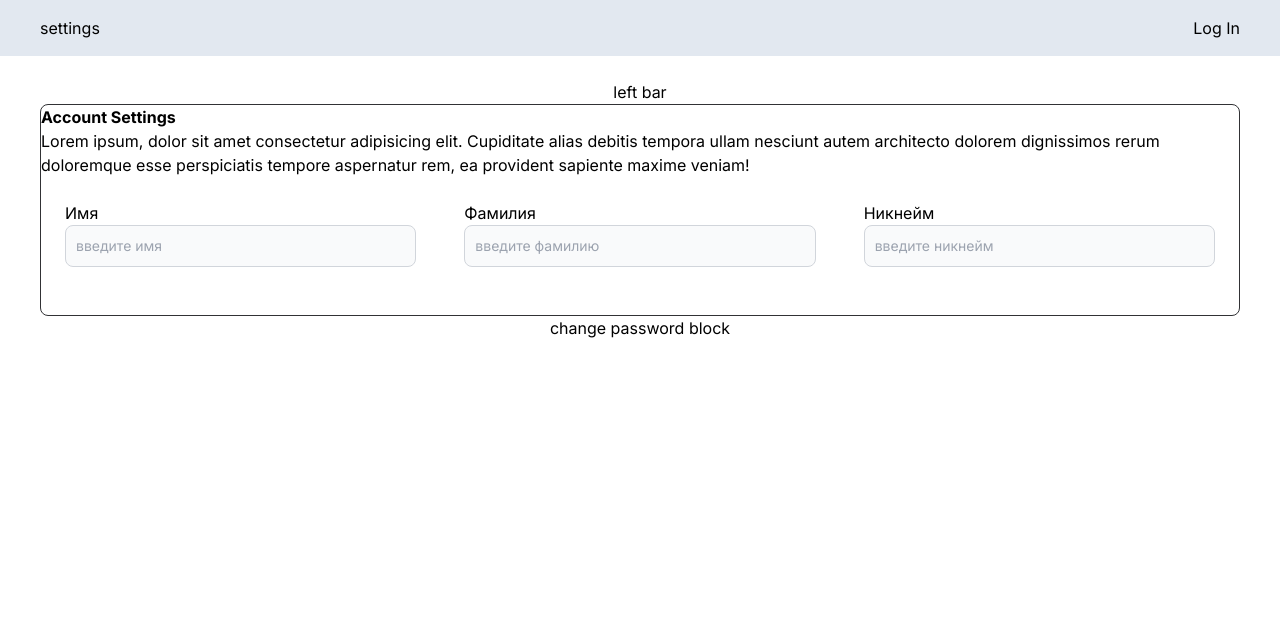
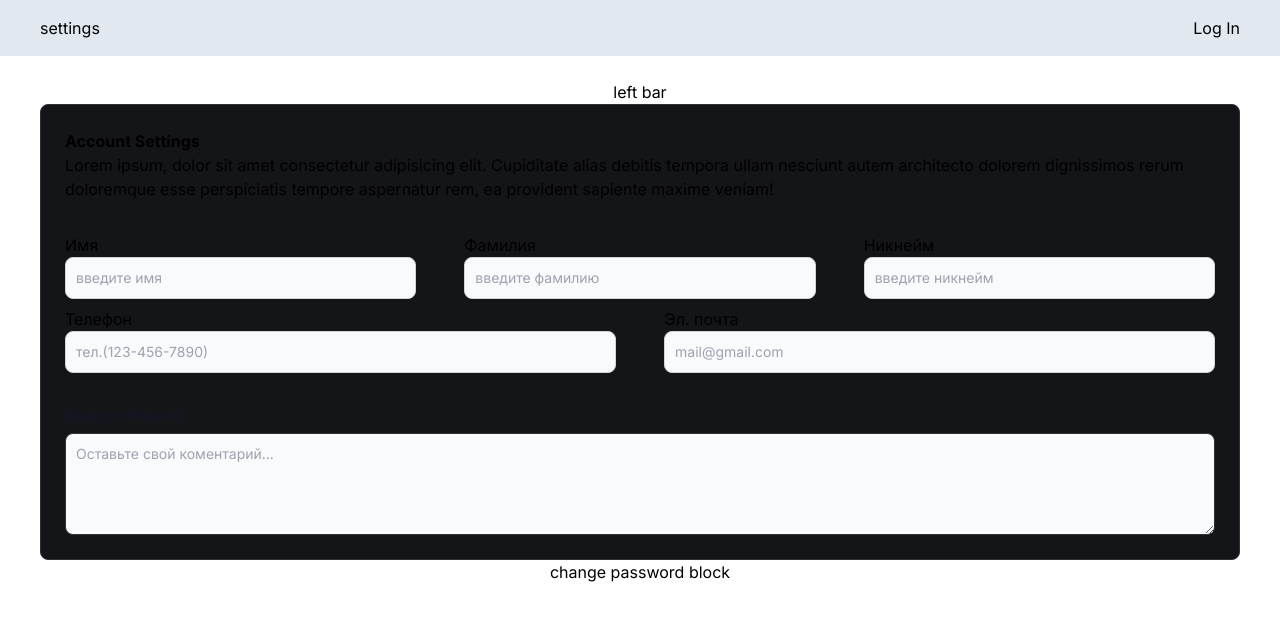
Before and after one commit to ItStepWork/connections-front-end, a Next.js app: page /settingsPage in a window 1280 px wide. Shown: the top 620 px of the page. Built offline with nearby package versions, Linux system fonts and the light colour scheme.

Commit message:
Add: account settings form Add: styles for light mode Add: styles for dark mode Add: new colors in tailwind.config.js

```diff
--- a/src/components/profileSettings/accountSettings/accountSettings.module.scss
+++ b/src/components/profileSettings/accountSettings/accountSettings.module.scss
@@ -1,18 +1,33 @@
 .container {
-	@apply w-full border rounded-lg border-componentBorder;
+	@apply w-full border rounded-lg border-componentBorder bg-componentBG;
+	.description {
+		@apply p-6;
+	}
 	.form {
 		@apply flex justify-center flex-col;
 		.namesBlock {
 			@apply flex justify-around flex-row w-full;
 			.inputContainer {
-				@apply mb-6 w-1/2 p-6;
+				@apply w-1/2 pl-6 pr-6;
 				.inputlabel {
 					@apply block mb-2 text-sm font-medium text-gray-900 dark:text-white;
 				}
 				.label {
 					@apply bg-gray-50 border border-gray-300 text-gray-900 text-sm rounded-lg
-         focus:ring-blue-500 focus:border-blue-500 block w-full p-2.5 dark:bg-gray-700 dark:border-gray-600 dark:placeholder-gray-400 dark:text-white dark:focus:ring-blue-500 dark:focus:border-blue-500;
+         focus:ring-blue-500 focus:border-blue-500 block w-full p-2.5 dark:bg-mainBG dark:border-componentBorder dark:placeholder-gray-400 dark:text-white dark:focus:ring-blue-500 dark:focus:border-blue-500;
 				}
+			}
+		}
+		.namesBlock:nth-last-child(n-1) {
+			@apply pt-2;
+		}
+		.textAreaContainer {
+			@apply w-full m-6;
+			.textLabel {
+				@apply block mb-2 text-sm  text-gray-900 dark:text-white;
+			}
+			.textArea {
+				@apply block p-2.5 w-full text-sm text-gray-900 bg-gray-50 rounded-lg border border-componentBorder focus:ring-blue-500 focus:border-blue-500 dark:bg-mainBG dark:border-componentBorder dark:placeholder-gray-400 dark:text-white dark:focus:ring-blue-500 dark:focus:border-blue-500;
 			}
 		}
 	}
--- a/src/components/profileSettings/accountSettings/accountSettings.tsx
+++ b/src/components/profileSettings/accountSettings/accountSettings.tsx
@@ -5,7 +5,7 @@ export const AccountSettings: FC = () => {
   return (
     <>
       <section className={styles.container}>
-        <div>
+        <div className={styles.description}>
           <h2>Account Settings</h2>
           <span>Lorem ipsum, dolor sit amet consectetur adipisicing elit. Cupiditate alias debitis tempora ullam nesciunt autem architecto dolorem dignissimos rerum doloremque esse perspiciatis tempore aspernatur rem, ea provident sapiente maxime veniam!</span>
         </div>
@@ -24,6 +24,22 @@ export const AccountSettings: FC = () => {
               <input type="text" id="sNickname" className={styles.label} placeholder="введите никнейм" required />
             </div>
           </div>
+          <div className={styles.namesBlock}>
+            <div className={styles.inputContainer}>
+              <label htmlFor="tel" className={styles.inputLabel}>Телефон</label>
+              <input type="tel" id="tel" className={styles.label} placeholder="тел.(123-456-7890)" required />
+            </div>
+            <div className={styles.inputContainer}>
+              <label htmlFor="email" className={styles.inputLabel}>Эл. почта</label>
+              <input type="email" id="email" className={styles.label} placeholder="mail@gmail.com" required />
+            </div>
+          </div>
+          <div className={styles.namesBlock}>
+            <div className={styles.textAreaContainer}>
+              <label htmlFor="message" className={styles.textLabel}>Ваше сообщение</label>
+              <textarea rows={4} id="message" className={styles.textArea} placeholder="Оставьте свой коментарий..."></textarea>
+            </div>
+          </div>
         </form>
       </section>
     </>
```
Also changed, not shown: 1 other file (tests, documents, lock files or other folders).
